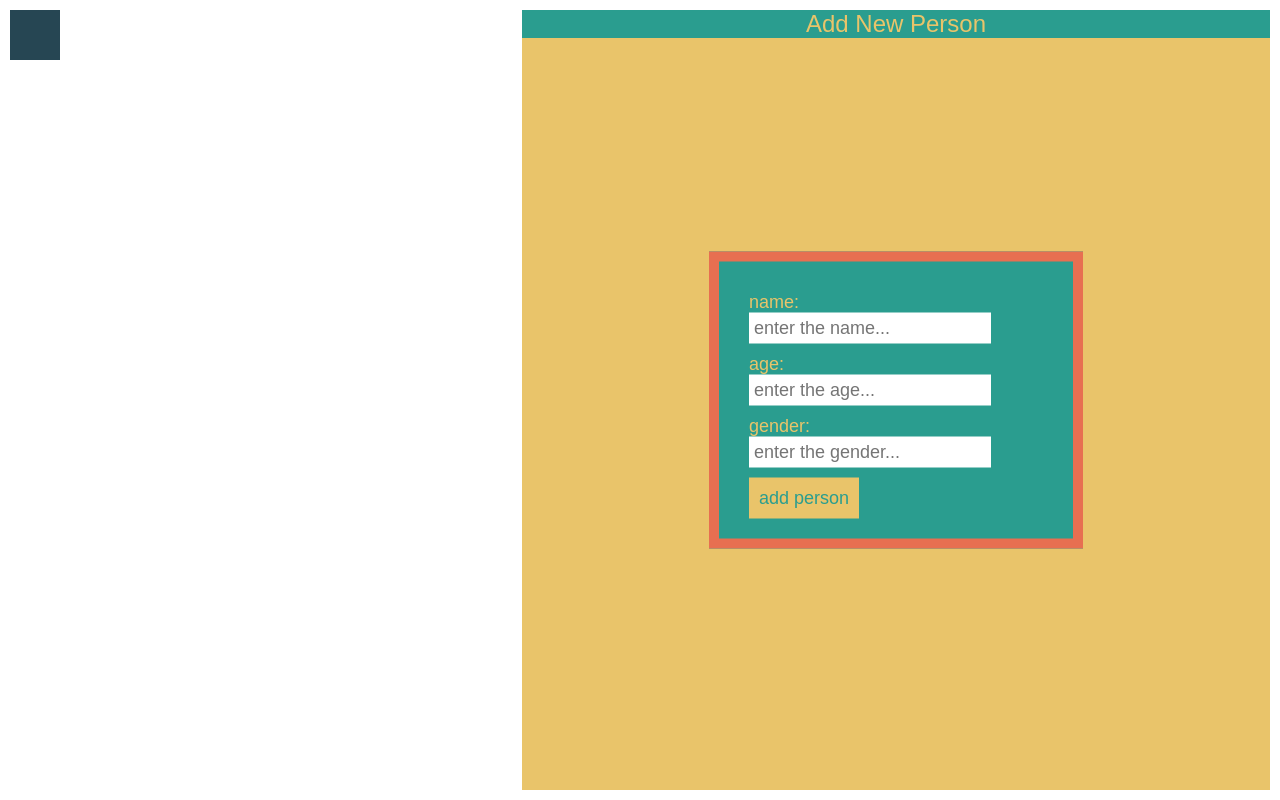
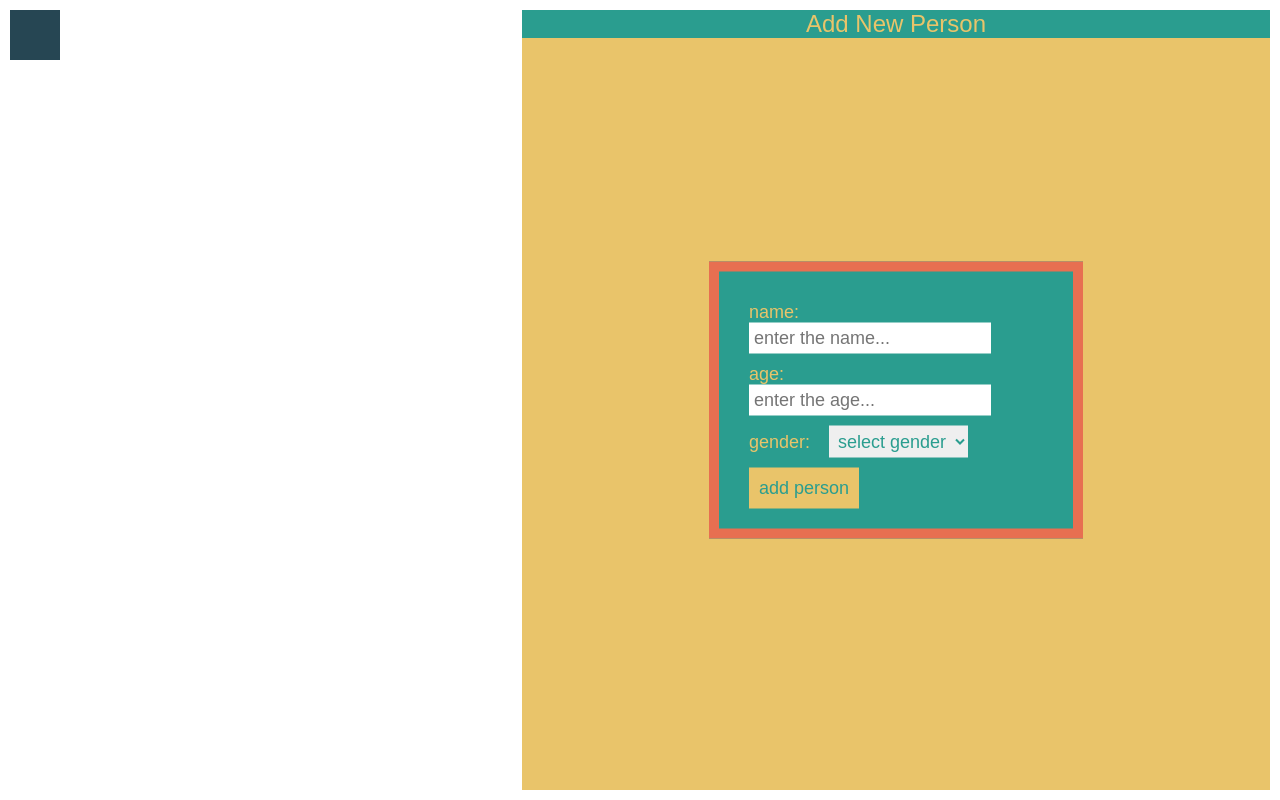
Before and after one commit to amiloriss/car-project, a React (Create React App) app in the folder client/: page /addperson in a window 1280 px wide. Built offline with nearby package versions, Linux system fonts and the light colour scheme; no server answers.

Commit message:
adding person and validation is worked

```diff
--- a/client/src/components/addPerson/AddPerson.jsx
+++ b/client/src/components/addPerson/AddPerson.jsx
@@ -1,6 +1,6 @@
 import React, { Component } from 'react';
 import './AddPerson.scss';
-import _ from 'lodash';
+import _, { add } from 'lodash';
 import { gql } from 'apollo-boost';
 import { graphql } from 'react-apollo';
 
@@ -27,7 +27,6 @@ const addPersonMutation = gql`
 class AddPerson extends Component {
   constructor(props) {
     super(props);
-
     this.state = {
       name: '',
       age: 0,
@@ -37,6 +36,12 @@ class AddPerson extends Component {
 
   submitForm(e) {
     e.preventDefault();
+    if (
+      this.state.name === '' ||
+      this.state.age == 0 ||
+      (this.state.gender !== 'male' && this.state.gender !== 'female')
+    ) {
+    } else {
       this.props.addPersonMutation({
         variables: {
           name: this.state.name,
@@ -44,6 +49,7 @@ class AddPerson extends Component {
           gender: this.state.gender,
         },
       });
+    }
   }
 
   render() {
@@ -65,7 +71,7 @@ class AddPerson extends Component {
             <label htmlFor="">age:</label>
             <input
               onChange={(e) => {
-                this.setState({ age: e.target.value });
+                this.setState({ age: +e.target.value });
               }}
               type="text"
               placeholder="enter the age..."
@@ -73,13 +79,17 @@ class AddPerson extends Component {
           </div>
           <div className="input-wrapper">
             <label htmlFor="">gender:</label>
-            <input
+            <select
               onChange={(e) => {
                 this.setState({ gender: e.target.value });
               }}
-              type="text"
-              placeholder="enter the gender..."
-            />
+            >
+              <option selected disabled>
+                select gender
+              </option>
+              <option value="male">male</option>
+              <option value="female">female</option>
+            </select>
           </div>
           <button type="submit">add person</button>
         </form>
--- a/client/src/components/addPerson/AddPerson.scss
+++ b/client/src/components/addPerson/AddPerson.scss
@@ -29,7 +29,17 @@
         border: none;
         padding: 5px;
         font-size: 18px;
-        color: #e9c46a;
+        color: #2a9d8f;
+        &:focus {
+          outline: none;
+        }
+      }
+      select {
+        font-size: 18px;
+        padding: 5px;
+        color: #2a9d8f;
+        cursor: pointer;
+        border: none;
         &:focus {
           outline: none;
         }
```
Lines whose indentation alone changed are shown as unchanged.
